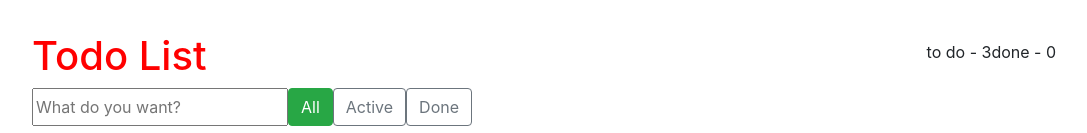
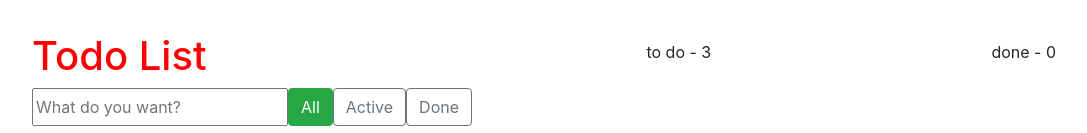
Before and after one commit to Lexa29041995/react_todo, a React (Create React App) app: page / in a window 1280 px wide. Shown: the top 133 px of the page, without its empty margins (96-1183 px from the left). Built offline with nearby package versions, Linux system fonts and the light colour scheme.

Commit message:
Refactoring Functions and add new Component

```diff
--- a/src/components/AppHeader/AppHeader.css
+++ b/src/components/AppHeader/AppHeader.css
@@ -2,10 +2,11 @@
     display: flex;
     justify-content: space-between;
     align-items: center;
-};
+}
 
-.ToDoCounter {
-    width: 40%;
+.todoCounter {
     display: flex;
     justify-content: space-between;
-};
+    align-items: center;
+    width: 40%;
+}
--- a/src/components/AppHeader/AppHeader.js
+++ b/src/components/AppHeader/AppHeader.js
@@ -11,7 +11,7 @@
     return (
       <div className = 'AppHeader'>
         <h1 style = {appHeaderStyles}>Todo List</h1>
-        <p className = "ToDoCounter">
+        <p className = 'todoCounter'>
           <span>to do - {toDo}</span>
           <span>done - {done}</span>
         </p>
--- a/src/components/ToDoListItem/ToDoListItem.js
+++ b/src/components/ToDoListItem/ToDoListItem.js
@@ -24,8 +24,7 @@
                 >
                     { label }
                 </span>
-                <button className = 'btn btn-outline-success
-                 btn-important'
+                <button className = 'btn btn-outline-success btn-important'
                         onClick={ onToggleImportant }
                  >
                      <i className="fa fa-star" aria-hidden="true">
```
